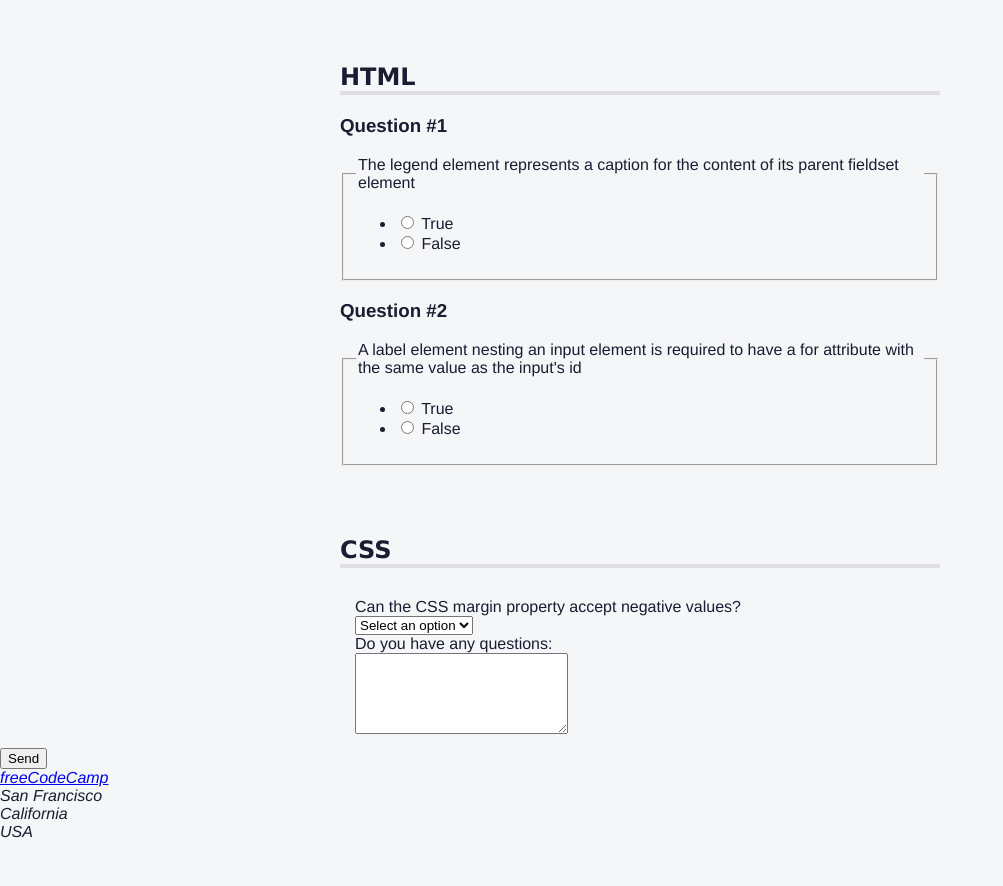
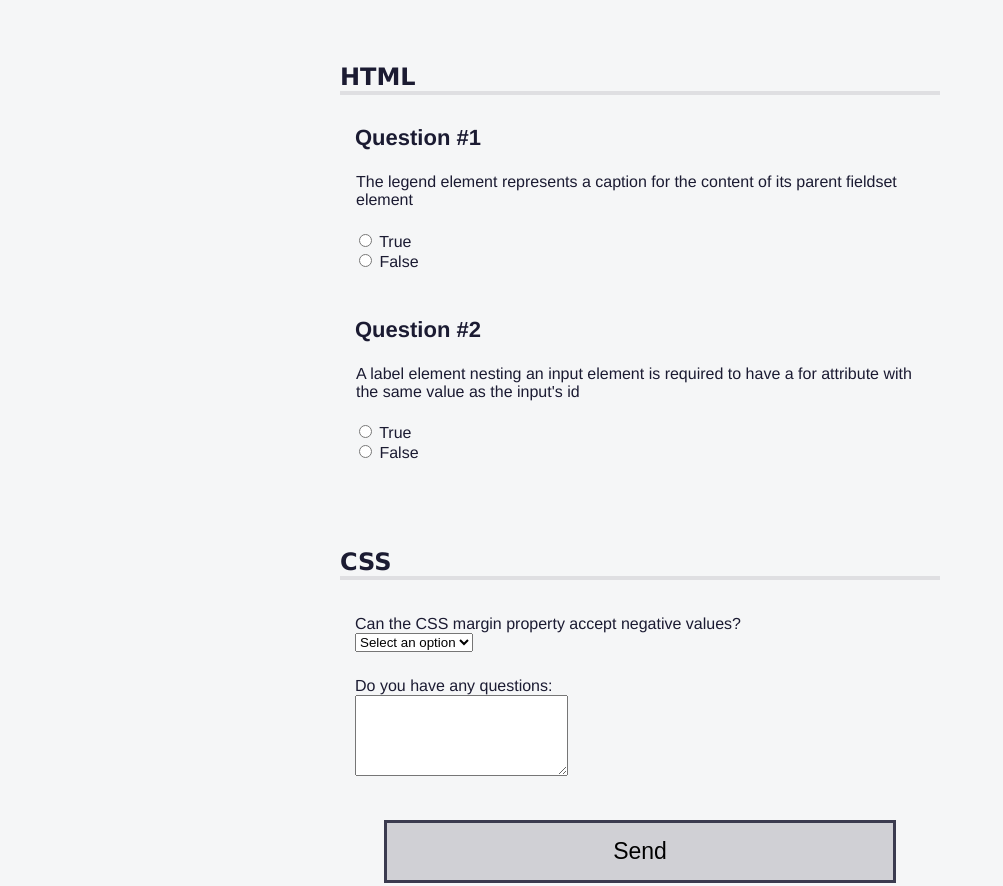
Before and after one commit to Rakib404H/learning-accessibility-by-building-a-quiz, a plain HTML site: page index.html in a window 1280 px wide. Shown: the part 287-1173 px from the top of the page, without its empty margins (0-1003 px from the left). Before the commit the page ends 1128 px from the top, so only its background shows below. Drawn offline with Linux system fonts and the light colour scheme.

Commit message:
all styles updated

```diff
--- a/styles.css
+++ b/styles.css
@@ -1,3 +1,7 @@
+* {
+  scroll-behavior: smooth;
+}
+
 body {
   background: #f5f6f7;
   color: #1b1b32;
@@ -97,7 +101,9 @@ input {
   font-size: 1rem;
 }
 
-
+.info label, .info input {
+  display: inline-block;
+}
 
 .info input {
   width: 50%;
@@ -109,12 +115,59 @@ input {
   min-width: 55px;
   text-align: right;
 }
-.info input, label{
-  display: inline-block;
+
+.question-block {
+  text-align: left;
+  display: block;
+  width: 100%;
+  margin-top: 20px;
+  padding-top: 5px;
+}
+
+h3 {
+  margin-top: 5px;
+  padding-left: 15px;
+  font-size: 1.375rem;
 }
 
 h3::before {
   content: "Question #";
+}
+
+.question {
+  border: none;
+  padding-bottom: 0;
+}
+
+.answers-list {
+  list-style: none;
+  padding: 0;
+}
+
+button {
+  display: block;
+  margin: 40px auto;
+  width: 40%;
+  padding: 15px;
+  font-size: 1.438rem;
+  background: #d0d0d5;
+  border: 3px solid #3b3b4f;
+}
+
+footer {
+  background-color: #2a2a40;
+  display: flex;
+  justify-content: center;
+}
+
+footer,
+footer a {
+  color: #dfdfe2;
+}
+
+address {
+  text-align: center;
+  padding: 0.3em;
 }
 
 .sr-only {
```
